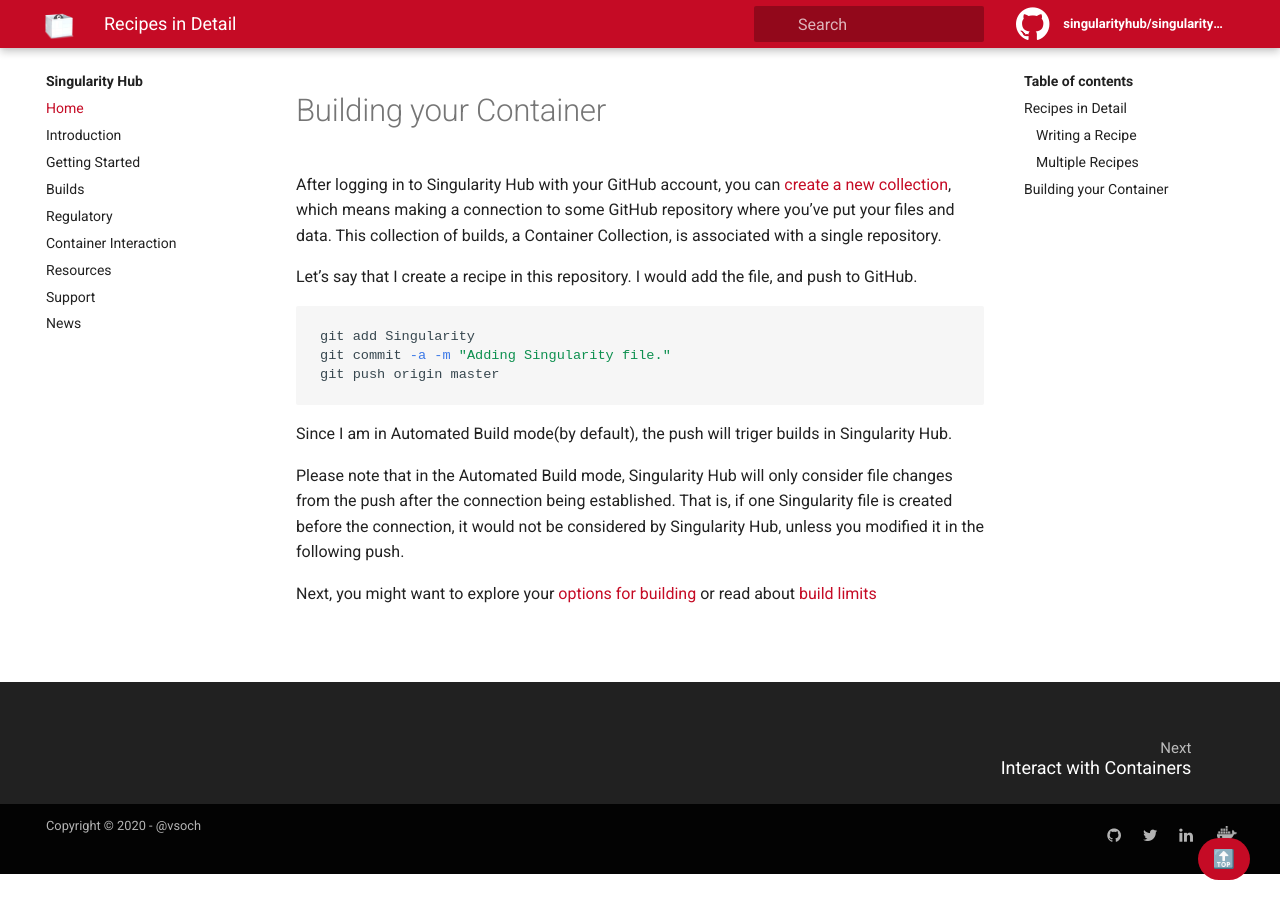
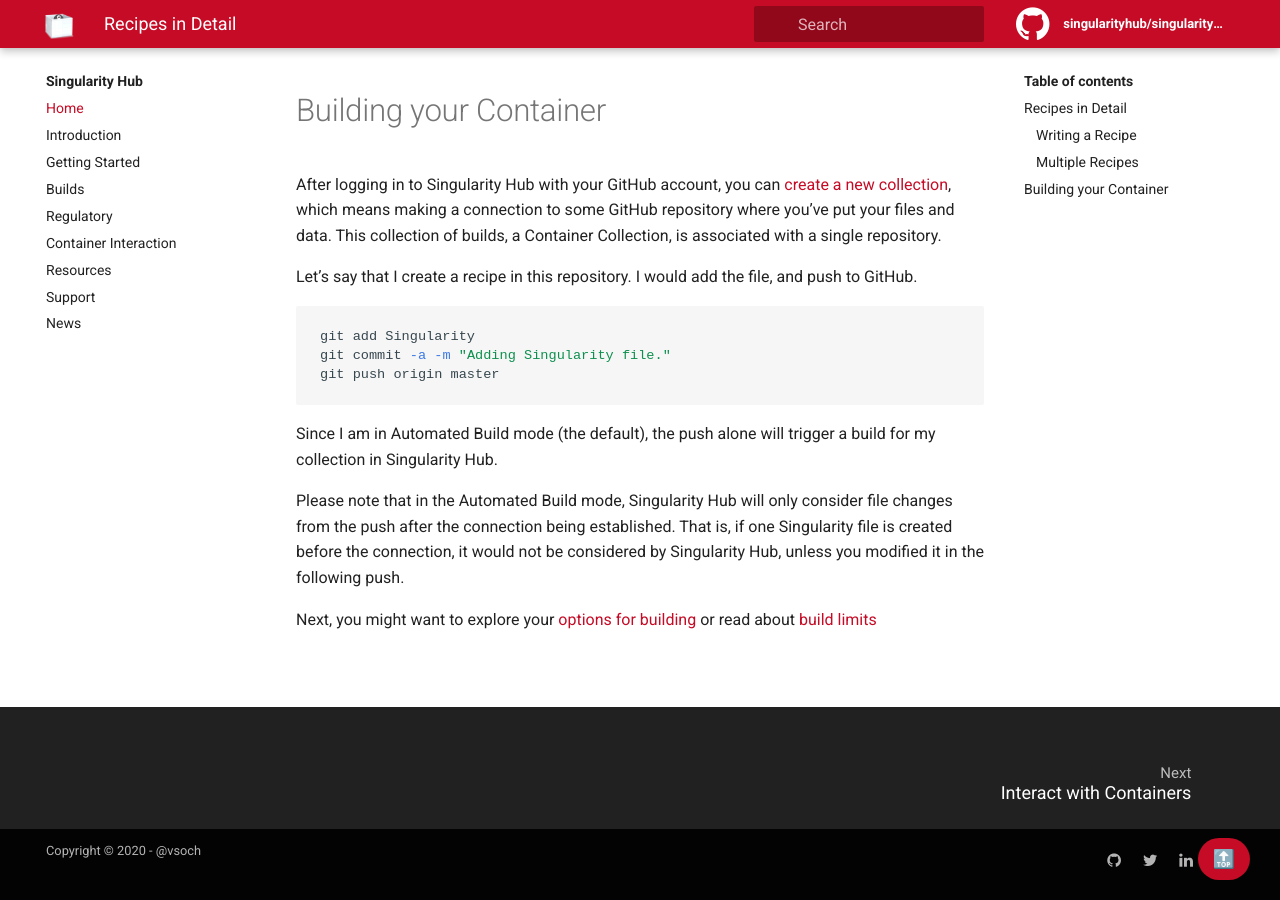
Before and after one commit to singularityhub/singularityhub-docs, a Jekyll site: the page built from _docs/getting-started/recipes.md, in a window 1280 px wide and 900 px high, scrolled down 1802 px. Built offline with Jekyll 4.4.1, drawn with Linux system fonts in a browser that asks for light colours.

Commit message:
Update _docs/getting-started/recipes.md

````diff
--- a/_docs/getting-started/recipes.md
+++ b/_docs/getting-started/recipes.md
@@ -75,7 +75,7 @@ git commit -a -m "Adding Singularity file."
 git push origin master
 ```
 
-Since I am in Automated Build mode(by default), the push will triger builds in Singularity Hub.
+Since I am in Automated Build mode (the default), the push alone will trigger a build for my collection in Singularity Hub.
 
 Please note that in the Automated Build mode, Singularity Hub will only consider file changes from the push after the connection being established. That is, if one Singularity file is created before the connection, it would not be considered by Singularity Hub, unless you modified it in the following push.
 
````
